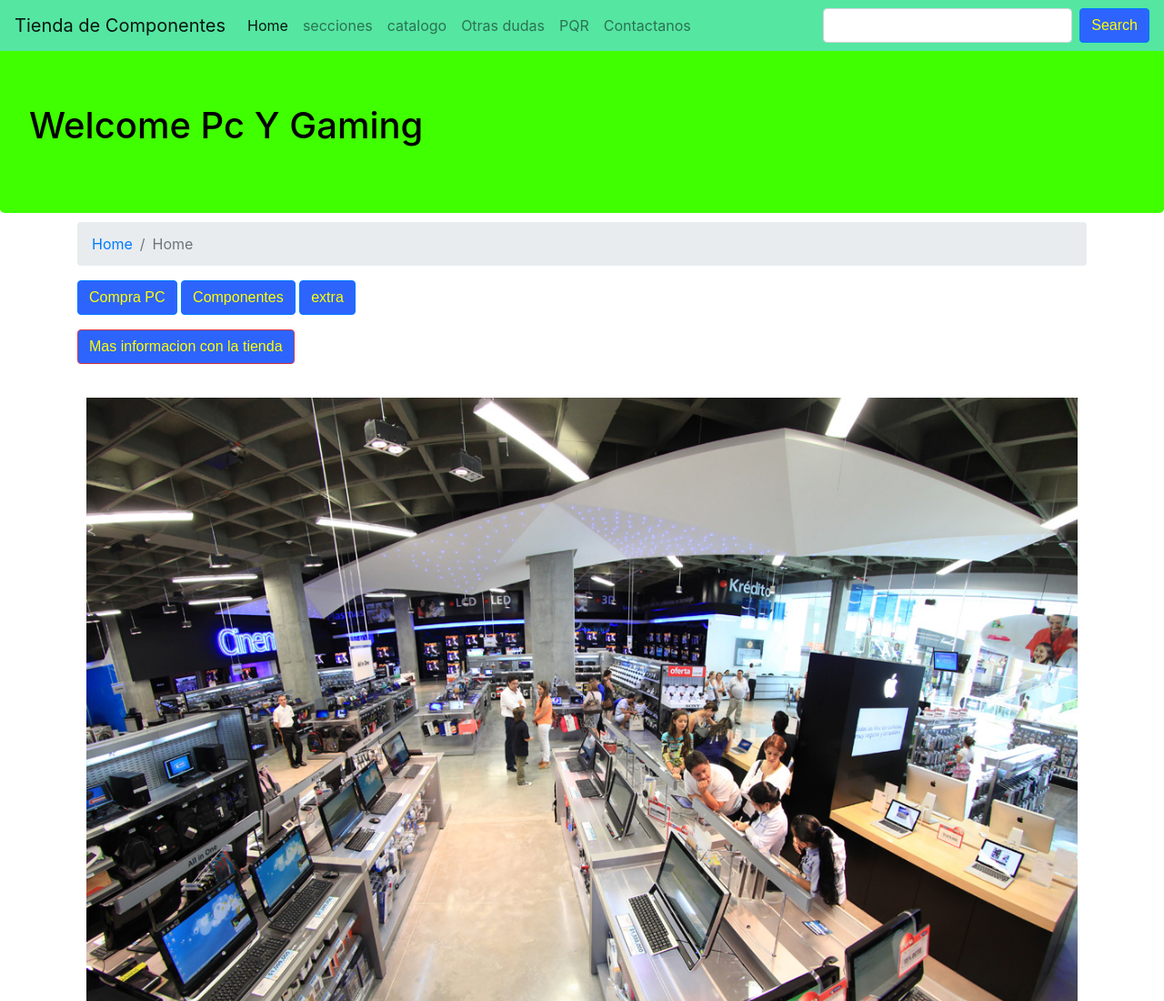
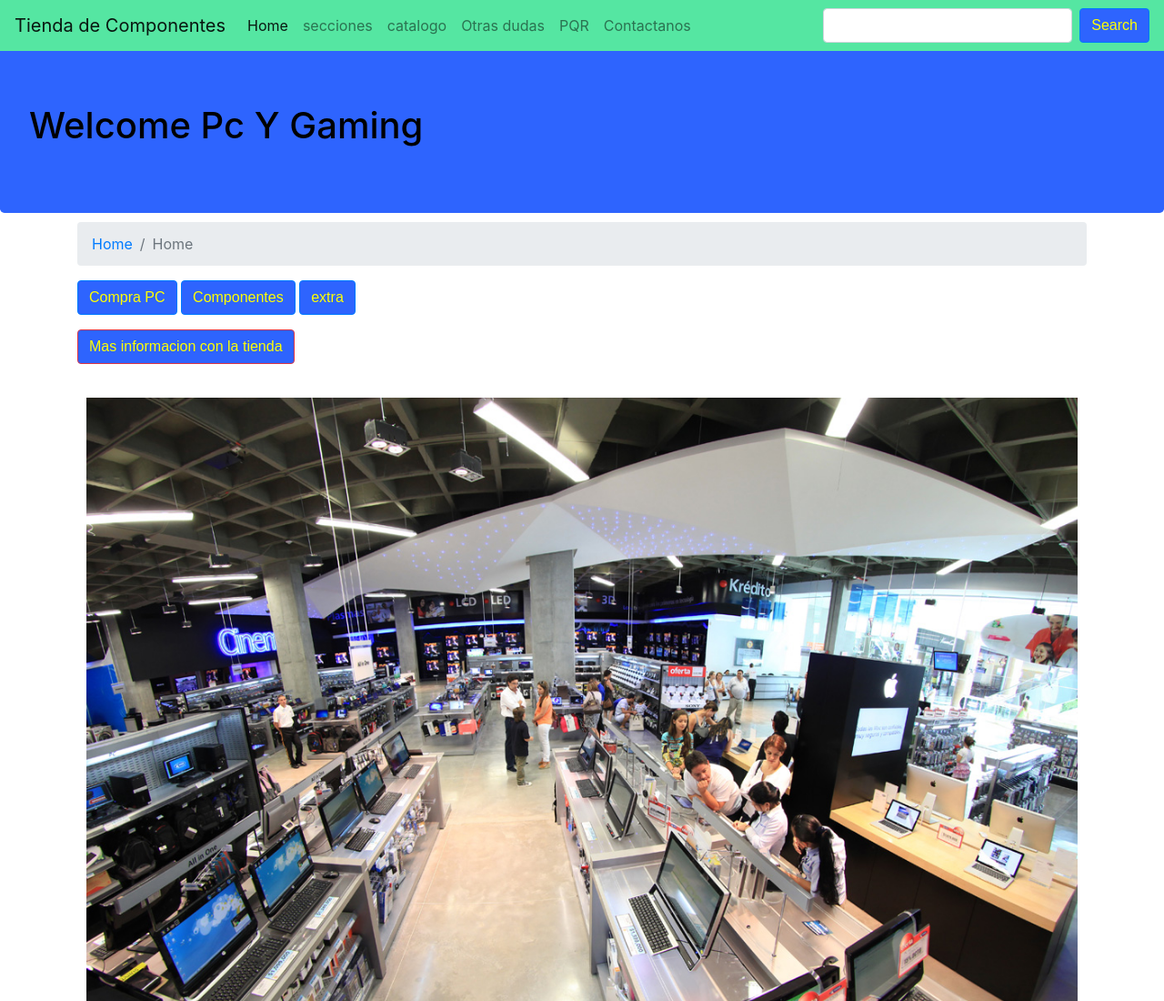
Before and after one commit to Eonesligth/new2021, a website: page index.html in a window 1280 px wide. Shown: the top 1100 px of the page at 91% size. Drawn offline with nearby package versions, Linux system fonts and the light colour scheme.

Commit message:
primer concurently

```diff
--- a/css/styles.scss
+++ b/css/styles.scss
@@ -1,6 +1,7 @@
 $yellow: #40FF00;
 $black: #848484;
 $blue:#2E64FE;
+
 
 @mixin margenes($top, $bottom){
     margin-top:$top;
@@ -9,7 +10,7 @@ $blue:#2E64FE;
 
 
 .jumbotron{
-    background-color: $yellow;
+    background-color: $blue;
     color: black;
     @include margenes (50px, 10px);
 }
```
Also changed, not shown: package.json (+7 -2 lines), css/styles.css, css/styles2.css (deleted), 1 other file.
